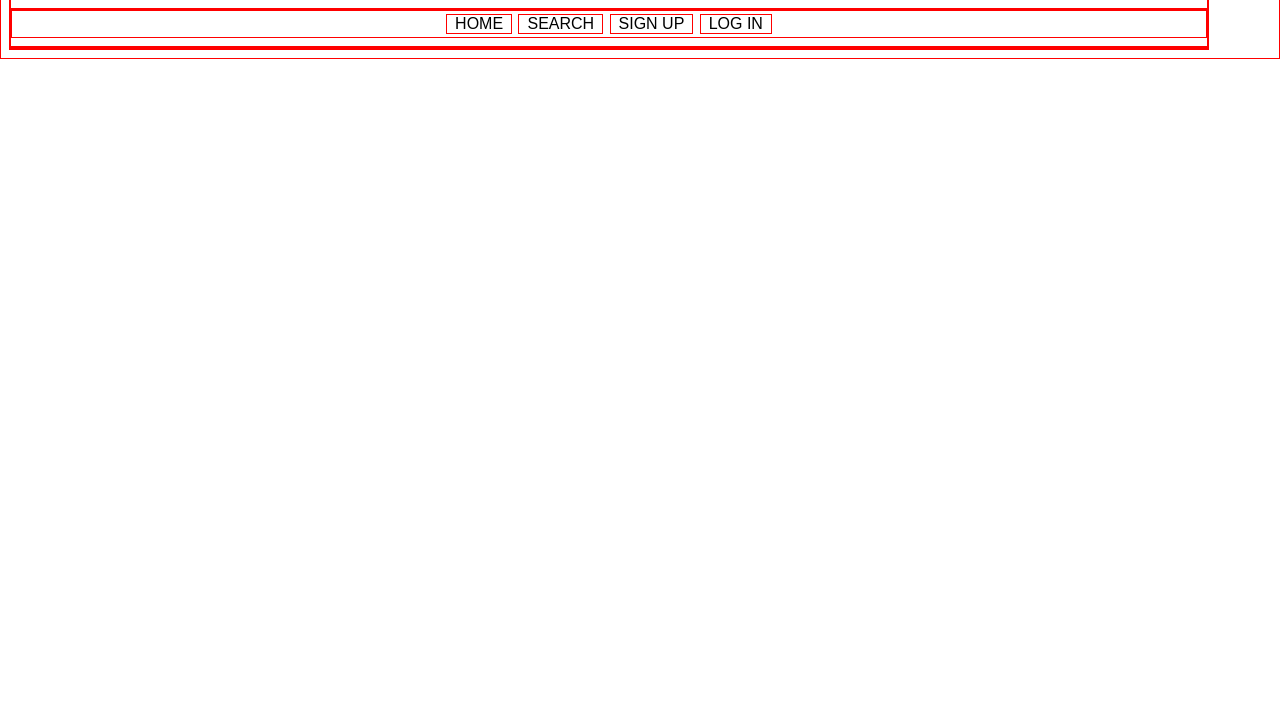
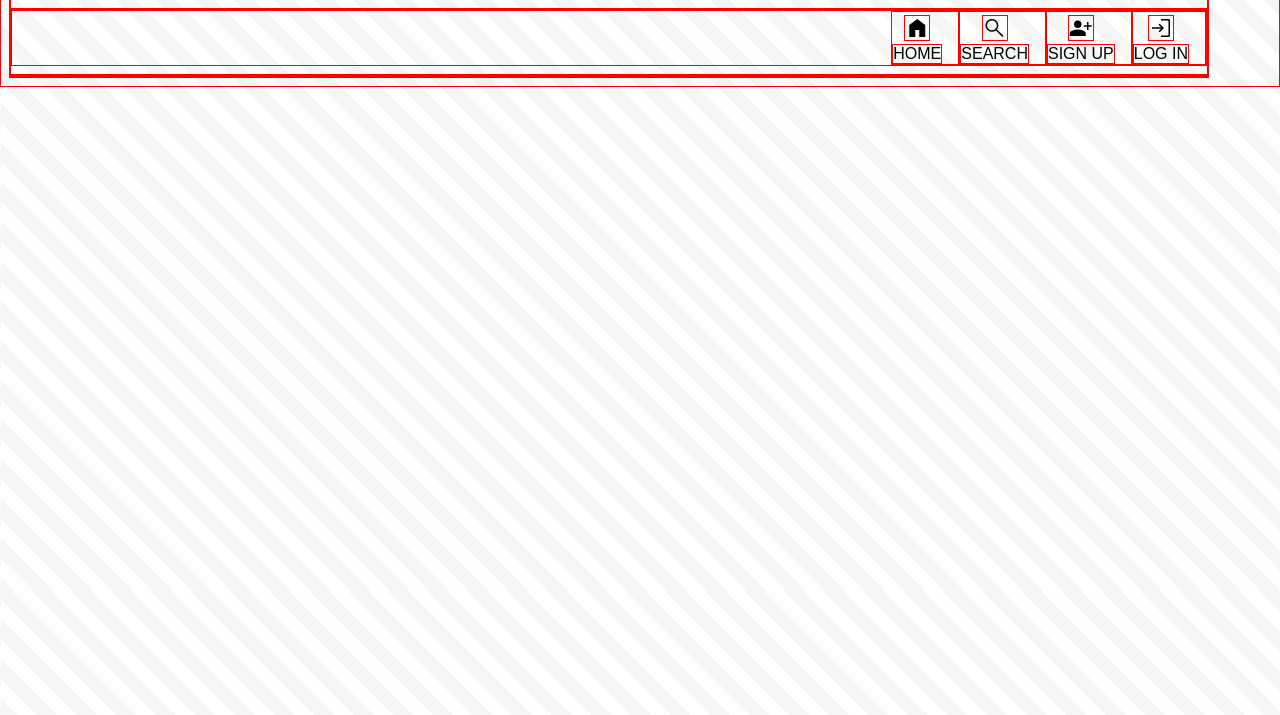
Before and after one commit to clane62/I-Chews-You---Food-App, a website: page client/index.html in a window 1280 px wide. Shown: the part 85-800 px from the top of the page. Drawn offline with nearby package versions, Linux system fonts and the light colour scheme; no server answers.

Commit message:
css navigation

```diff
--- a/client/css/main.css
+++ b/client/css/main.css
@@ -3,8 +3,10 @@
   border: 1px solid red;
 }
 
-.header {
-  background-image: url(../css/images/i_chews_you_logo.png)
+body {
+  background-image: url(./images/grey_stripes_1.png);
+  text-align: center;
+
 }
 
 body {
@@ -13,28 +15,26 @@ body {
 
 }
 
+.random-button {
+  background-color: white;
+  width: 300px;
+  height: 100px;
+  border: 0rem;
+
+}
+
+h1 {
+  text-align: left;
+}
+
 h2 {
   text-transform: uppercase;
 }
 
-.header-nav {
-  padding-left: 0rem;
-  padding-right: 0rem;
+.feature-image {
+  text-align: center;
 }
 
-ul {
-  padding-left: 0;
-  margin-top: 0rem;
-  margin-bottom: 0.5rem;
+.heading {
+  background-color: white 0.5;
 }
-
-li {
-  text-transform: uppercase;
-  font-weight: 300;
-  color: black;
-  margin: 0.2rem;
-}
-
-li:hover {
-  color: rgb(249, 187, 54);
-}
--- a/client/css/navigation.css
+++ b/client/css/navigation.css
@@ -5,11 +5,116 @@
 
 .header-nav ul {
   display: flex;
-  justify-content: center;
+  text-align: left;
+  justify-content: right;
   list-style: none;
-  padding: 0;
+  padding: 0rem;
+  /* position: relative; */
+  /* text-align: center; */
 }
 
-.header-nav li {
-  padding: 0 0.5rem;
+ul {
+  margin-top: 0rem;
+  margin-bottom: 0.5rem;
 }
+
+li {
+  text-transform: uppercase;
+  font-weight: bolder;
+  color: black;
+  margin: 0.2rem;
+}
+
+
+.home-div {
+  position: relative;
+  max-width: fit-content;
+  text-align: center;
+}
+
+.search-div {
+  max-width: fit-content;
+}
+
+.signup-div {
+  max-width: fit-content;
+
+}
+
+.login-div {
+  max-width: fit-content;
+
+}
+
+.home-outer {
+  max-width: fit-content;
+  text-align: center;
+  padding-right: 1rem;
+
+}
+
+.search-outer {
+  max-width: fit-content;
+  text-align: center;
+  padding-right: 1rem;
+
+}
+
+.sign-up-outer {
+  max-width: fit-content;
+  text-align: center;
+  padding-right: 1rem;
+
+}
+
+.login-outer {
+  max-width: fit-content;
+  text-align: center;
+  padding-right: 1rem;
+}
+
+.material-symbols-outlined {
+  font-variation-settings:
+    'FILL' 1,
+    'wght' 400,
+    'GRAD' 0,
+    'opsz' 48
+}
+
+
+.home-outer:hover .material-symbols-outlined {
+  color: rgb(249, 187, 54);
+}
+
+.home-outer:hover .home-div {
+  color: rgb(249, 187, 54);
+
+}
+
+
+.search-outer:hover .material-symbols-outlined {
+  color: rgb(249, 187, 54);
+}
+
+.search-outer:hover .search-div {
+  color: rgb(249, 187, 54);
+
+}
+
+.sign-up-outer:hover .material-symbols-outlined {
+  color: rgb(249, 187, 54);
+}
+
+.sign-up-outer:hover .signup-div {
+  color: rgb(249, 187, 54);
+
+}
+
+.login-outer:hover .material-symbols-outlined {
+  color: rgb(249, 187, 54);
+}
+
+.login-outer:hover .login-div {
+  color: rgb(249, 187, 54);
+
+}
--- a/client/index.html
+++ b/client/index.html
@@ -31,14 +31,38 @@
 
   <header>
     <h1 onClick="randomRecipe()">I CHEWS YOU</h1>
+    <!-- <div class="header-image">
+      <img src="../client/css/images/i_chews_you_png.png" alt="logo">
+    </div> -->
+
   </header>
 
   <nav class="header-nav">
     <ul>
-      <li onClick="randomRecipe()">Home</li>
-      <li class="" onClick="renderSearch()">Search</li>
-      <li class="" onClick="renderSignUp()">Sign up</li>
-      <li class="" onClick="renderLogIn()">Log in</li>
+      <div class="home-outer">
+        <li class="material-symbols-outlined home-link" onClick="randomRecipe()">Home</li>
+        <div class="home-div">
+          HOME
+        </div>
+      </div>
+      <div class="search-outer">
+        <li class="material-symbols-outlined search-link" onClick="renderSearch()">Search</li>
+        <div class="search-div">
+          SEARCH
+        </div>
+      </div>
+      <div class="sign-up-outer">
+        <li class="material-symbols-outlined sign-up-link" onClick="renderSignUp()">person_add</li>
+        <div class="signup-div">
+          SIGN UP
+        </div>
+      </div>
+      <div class="login-outer">
+        <li class="material-symbols-outlined log-in-link" onClick="renderLogIn()">Login</li>
+        <div class="login-div">
+          LOG IN
+        </div>
+      </div>
     </ul>
   </nav>
 
--- a/client/js/components/home.js
+++ b/client/js/components/home.js
@@ -10,12 +10,13 @@ function randomRecipe() {
     .then(response => {
       var food = response.recipes[0]
       document.querySelector('#page').innerHTML = `
-      <button class="" onClick="randomRecipe()">Chews Another Recipe</button>
+      <button class="random-button" onClick="randomRecipe()">Chews Another Recipe</button>
 
       <section onclick='renderSingleRecipe(event)' class='feature-recipe recipe' data-id='${food.id}'>
+        <div class="heading">
           <h2>${food.title}</h2>
-
-        <img src='${food.image}' alt=''>
+        <div>
+        <img src='${food.image}' class="feature-image alt=''>
       </section>
     `})
 }
--- a/client/js/initialize.js
+++ b/client/js/initialize.js
@@ -1,7 +1,7 @@
 const state = {
-    // populate with other key value pairs
-    reviews: [],
-    loggedInUserName: null
+  // populate with other key value pairs
+  reviews: [],
+  loggedInUserName: null
 }
 
 // PLACEHOLDER CODE
@@ -14,21 +14,22 @@ const state = {
 //     })
 
 fetch('/api/sessions')
-    .then(res => res.json())
-    .then(userName => state.loggedInUserName = userName)
+  .then(res => res.json())
+  .then(userName => state.loggedInUserName = userName)
 
-// fetch(`https://api.spoonacular.com/recipes/random?apiKey=16157713a2bb48259ac28d6dce7b2976`)
-//   .then(response => response.json())
-//   .then(response => {
-//     var food = response.recipes[0]
+fetch(`https://api.spoonacular.com/recipes/random?apiKey=16157713a2bb48259ac28d6dce7b2976`)
+  .then(response => response.json())
+  .then(response => {
+    var food = response.recipes[0]
 
-//     document.querySelector('#page').innerHTML = `
-//     <button class="" onClick="randomRecipe()">Chews Another Recipe</button>
+    document.querySelector('#page').innerHTML = `
+    <button class="random-button" onClick="randomRecipe()">Chews Another Recipe</button>
 
-//     <section onclick='renderSingleRecipe(event)' class='feature-recipe recipe' data-id='${food.id}'>
-//       <h2>${food.title}</h2>
-
-//       <img src='${food.image}' alt=''>
-//     </section>
-//     `
-// })
+    <section onclick='renderSingleRecipe(event)' class='feature-recipe recipe' data-id='${food.id}'>
+      <div class="heading">
+        <h2>${food.title}</h2>
+      <div>
+      <img src='${food.image}' class="feature-image" alt=''>
+    </section>
+    `
+  })
```
Also changed, not shown: client/css/images/grey_stripes.png (deleted), client/css/images/grey_stripes_1.png (added), client/css/images/i_chews_you_jpg.jpg (added), client/css/images/i_chews_you_logo.png (deleted), client/css/images/i_chews_you_png.png (added), 4 other files. Lines whose indentation alone changed are shown as unchanged.
